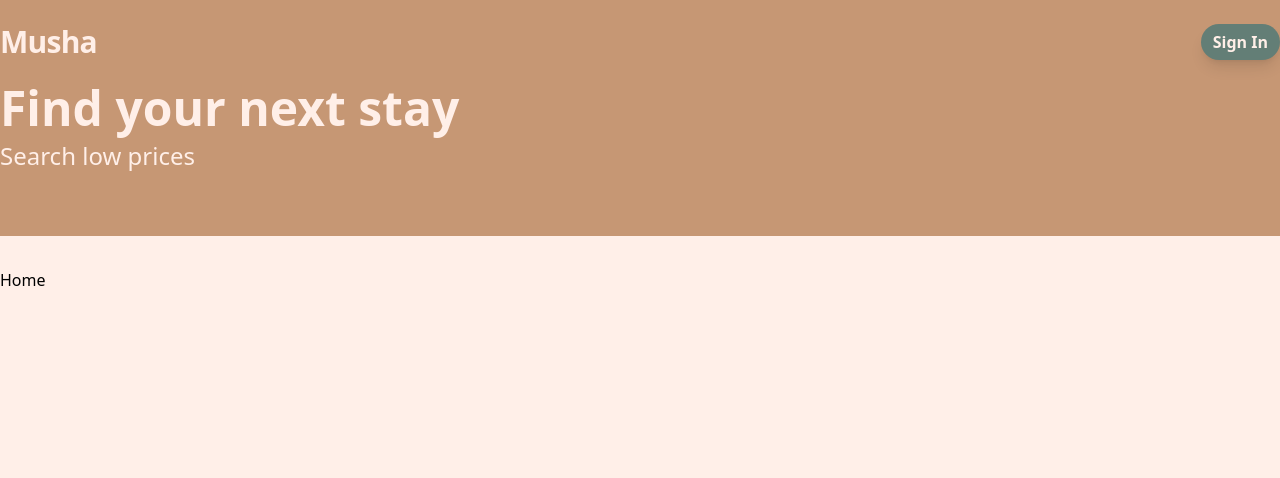
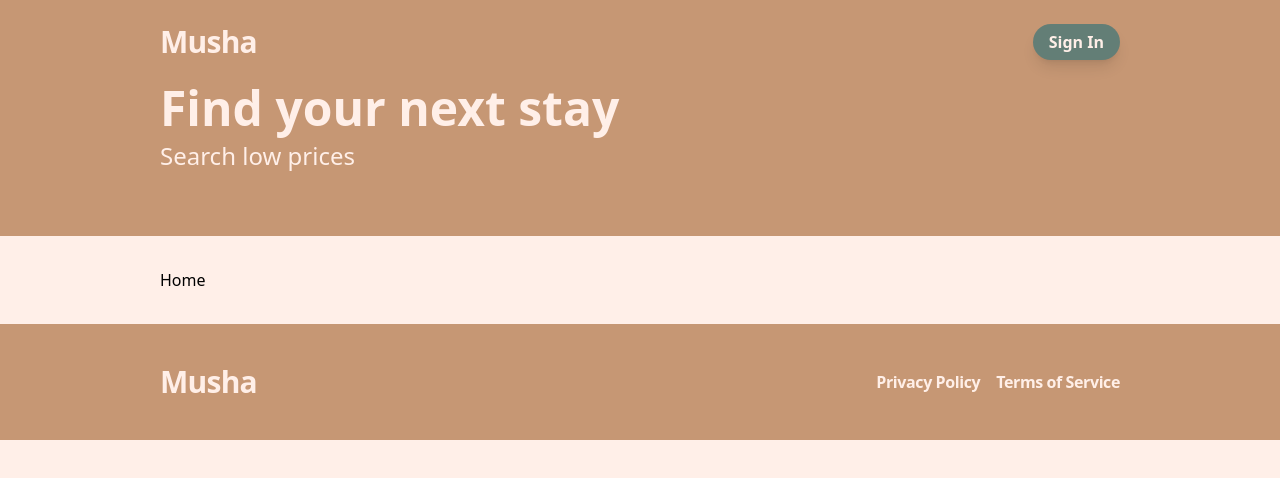
Before and after one commit to gtchax/musha, a React (Vite) app: page / in a window 1280 px wide. Shown: the top 478 px of the page. Built offline with nearby package versions, Linux system fonts and the light colour scheme.

Commit message:
Added footer

```diff
--- /dev/null
+++ b/src/components/Footer.tsx
@@ -0,0 +1,17 @@
+const Footer = () => {
+  return (
+    <footer className="bg-brown py-10">
+      <div className="container mx-auto flex justify-between items-center">
+        <span className="text-3xl tracking-tight font-bold text-vintage">
+          Musha
+        </span>
+        <span className="flex gap-4 tracking-tight font-bold text-vintage">
+            <p className="">Privacy Policy</p>
+            <p>Terms of Service</p>
+        </span>
+      </div>
+    </footer>
+  );
+};
+
+export default Footer;
--- a/src/components/Header.tsx
+++ b/src/components/Header.tsx
@@ -11,7 +11,7 @@ const Header = () => {
         <span className="flex space-x-2">
           <Link
             to="login"
-            className="flex bg-teal items-center text-vintage px-3 font-bold rounded-full shadow-lg"
+            className="flex bg-teal items-center text-vintage px-4 font-bold rounded-full shadow-lg"
           >
             Sign In
           </Link>
--- a/src/components/layout/Layout.tsx
+++ b/src/components/layout/Layout.tsx
@@ -1,6 +1,7 @@
-import React from 'react'
+import React from "react";
 import Header from "../Header";
-import Hero from '../Hero';
+import Hero from "../Hero";
+import Footer from "../Footer";
 
 const Layout = ({ children }: { children: React.ReactNode }) => {
   return (
@@ -8,6 +9,7 @@ const Layout = ({ children }: { children: React.ReactNode }) => {
       <Header />
       <Hero />
       {children}
+      <Footer />
     </div>
   );
 };
--- a/tailwind.config.js
+++ b/tailwind.config.js
@@ -1,20 +1,19 @@
 /** @type {import('tailwindcss').Config} */
 export default {
-  content: [
-    "./index.html",
-    "./src/**/*.{js,ts,jsx,tsx}",
-  ],
+  content: ["./index.html", "./src/**/*.{js,ts,jsx,tsx}"],
   theme: {
     extend: {
       colors: {
-        vintage: '#FFEFE8',
-        earth: '#F8DFD4',
-        peach: '#F8DFD4',
-        brown: '#C69774',
-        teal: '#637E76',
-      }
+        vintage: "#FFEFE8",
+        earth: "#F8DFD4",
+        peach: "#F8DFD4",
+        brown: "#C69774",
+        teal: "#637E76",
+      },
     },
-
+    container: {
+      padding: "10rem",
+    },
   },
   plugins: [],
-}
+};
```
